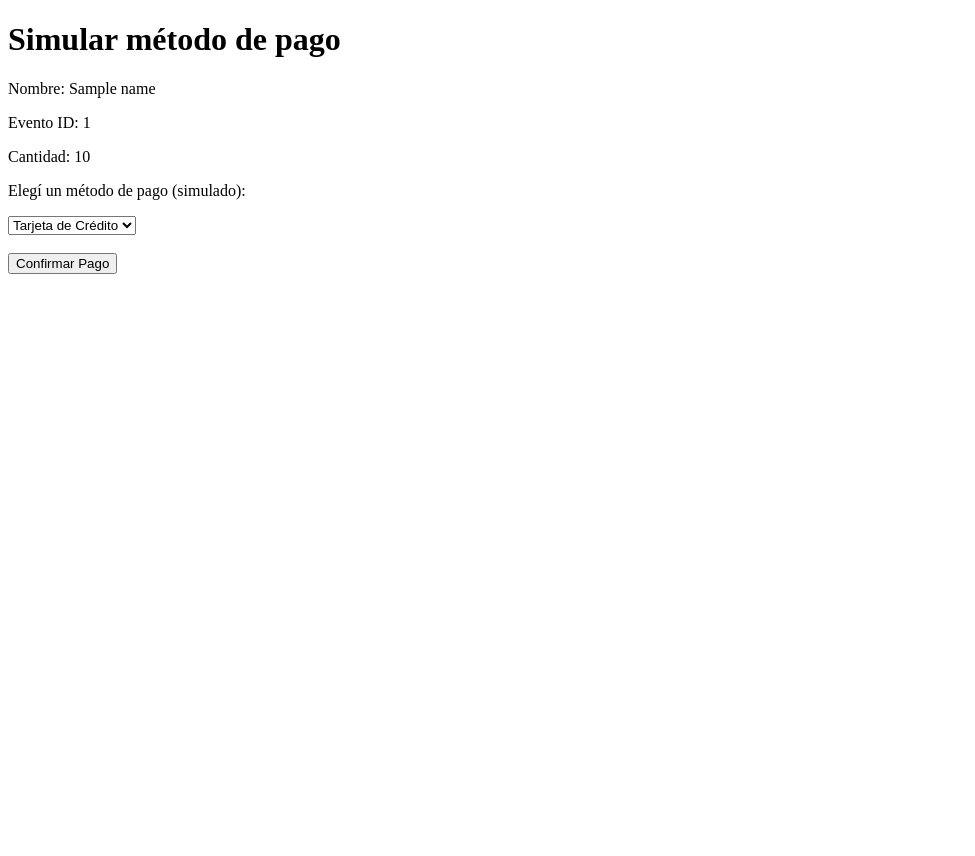
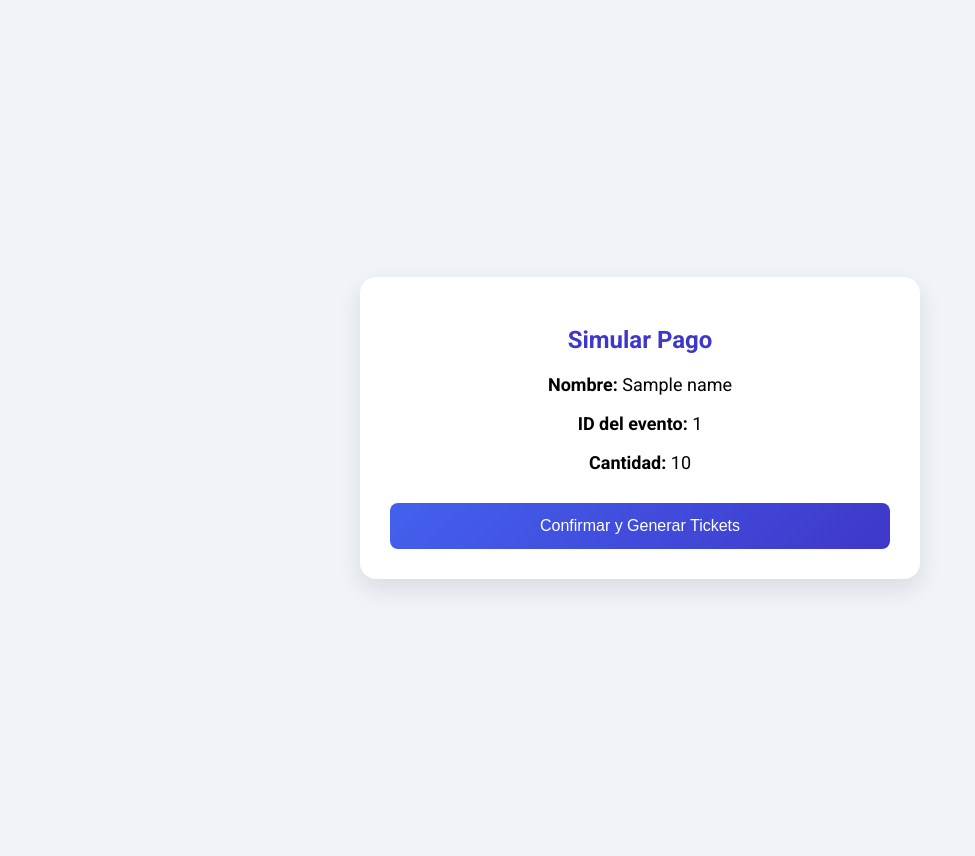
Before and after one commit to nicolassss16/qrtickt, a Flask app: template app/templates/checkout.html in a window 1280 px wide. Shown: the whole page, without its empty margins (0-975 px from the left). Before the commit the page ends 274 px from the top, so only its background shows below. Run offline with Flask 3, Linux system fonts and the light colour scheme; the template is opened without the code that fills it: most values are stand-ins (such as "Sample title", 1, 10 or a date in 2020).

Commit message:
Update checkout.html

```diff
--- a/app/templates/checkout.html
+++ b/app/templates/checkout.html
@@ -1,25 +1,69 @@
 <!DOCTYPE html>
-<html>
+<html lang="es">
 <head>
-    <title>Simular Pago</title>
+  <meta charset="UTF-8">
+  <meta name="viewport" content="width=device-width, initial-scale=1.0">
+  <title>Simular Pago</title>
+  <link href="https://fonts.googleapis.com/css2?family=Roboto:wght@400;500;700&display=swap" rel="stylesheet">
+  <style>
+    body {
+      font-family: 'Roboto', sans-serif;
+      background: #f0f4f8;
+      display: flex;
+      flex-direction: column;
+      align-items: center;
+      justify-content: center;
+      min-height: 100vh;
+      padding: 20px;
+    }
+    .card {
+      background-color: white;
+      padding: 30px;
+      border-radius: 16px;
+      box-shadow: 0 10px 25px rgba(0,0,0,0.1);
+      max-width: 500px;
+      width: 100%;
+      text-align: center;
+    }
+    h2 {
+      color: #3f37c9;
+      margin-bottom: 20px;
+    }
+    p {
+      margin-bottom: 10px;
+      font-size: 18px;
+    }
+    form button {
+      background: linear-gradient(135deg, #4361ee 0%, #3f37c9 100%);
+      color: white;
+      padding: 14px;
+      border: none;
+      border-radius: 8px;
+      font-size: 16px;
+      cursor: pointer;
+      width: 100%;
+      margin-top: 20px;
+    }
+    form button:hover {
+      transform: scale(1.03);
+    }
+  </style>
 </head>
 <body>
-    <h1>Simular método de pago</h1>
-    <p>Nombre: {{ name }}</p>
-    <p>Evento ID: {{ event_id }}</p>
-    <p>Cantidad: {{ quantity }}</p>
+
+  <div class="card">
+    <h2>Simular Pago</h2>
+    <p><strong>Nombre:</strong> {{ name }}</p>
+    <p><strong>ID del evento:</strong> {{ event_id }}</p>
+    <p><strong>Cantidad:</strong> {{ quantity }}</p>
 
     <form method="POST" action="/pago_confirmado">
-        <input type="hidden" name="name" value="{{ name }}">
-        <input type="hidden" name="event_id" value="{{ event_id }}">
-        <input type="hidden" name="quantity" value="{{ quantity }}">
-        <p>Elegí un método de pago (simulado):</p>
-        <select name="metodo_pago">
-            <option value="tarjeta">Tarjeta de Crédito</option>
-            <option value="efectivo">Pago en Efectivo</option>
-            <option value="qr">Pago por QR</option>
-        </select><br><br>
-        <button type="submit">Confirmar Pago</button>
+      <input type="hidden" name="name" value="{{ name }}">
+      <input type="hidden" name="event_id" value="{{ event_id }}">
+      <input type="hidden" name="quantity" value="{{ quantity }}">
+      <button type="submit">Confirmar y Generar Tickets</button>
     </form>
+  </div>
+
 </body>
 </html>
```
